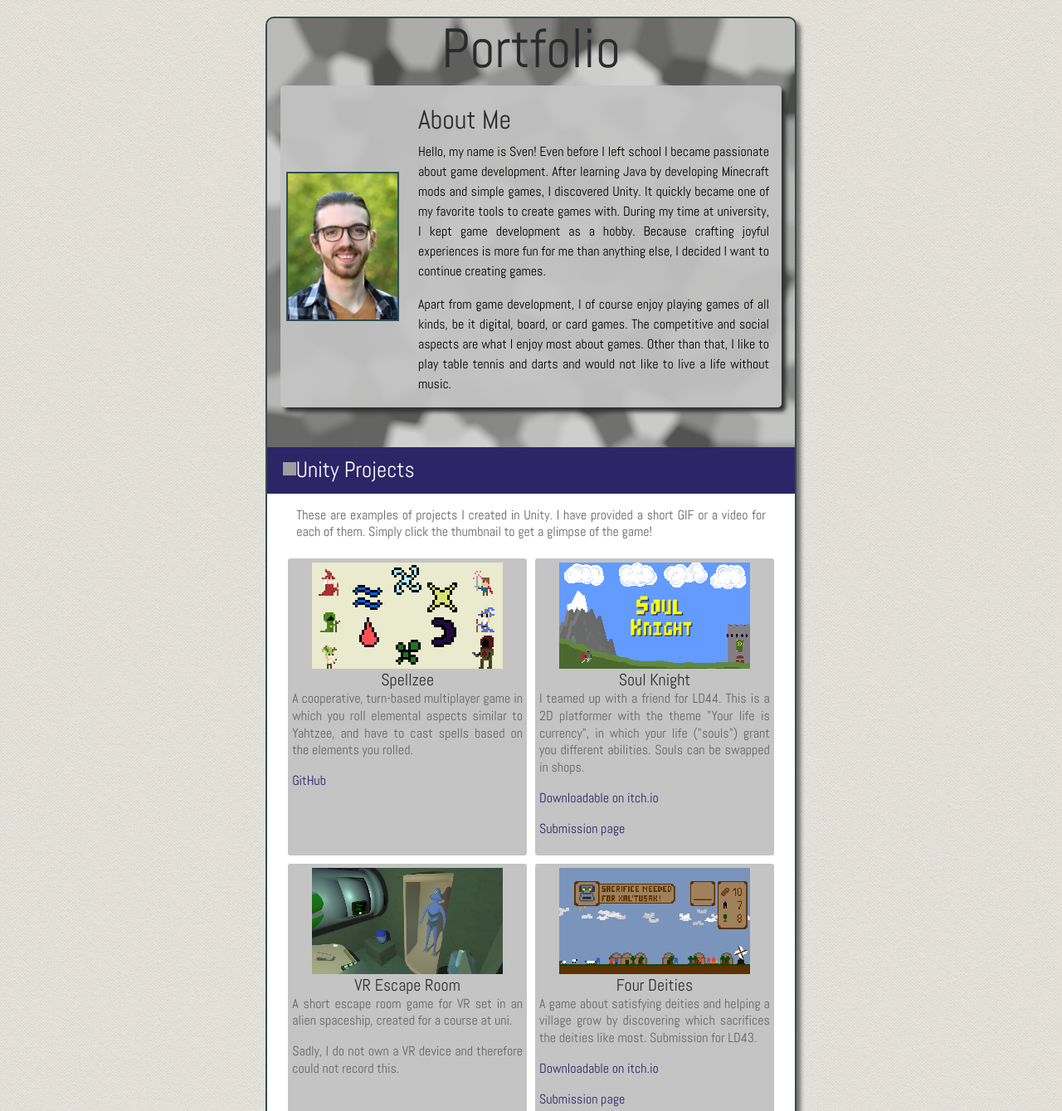
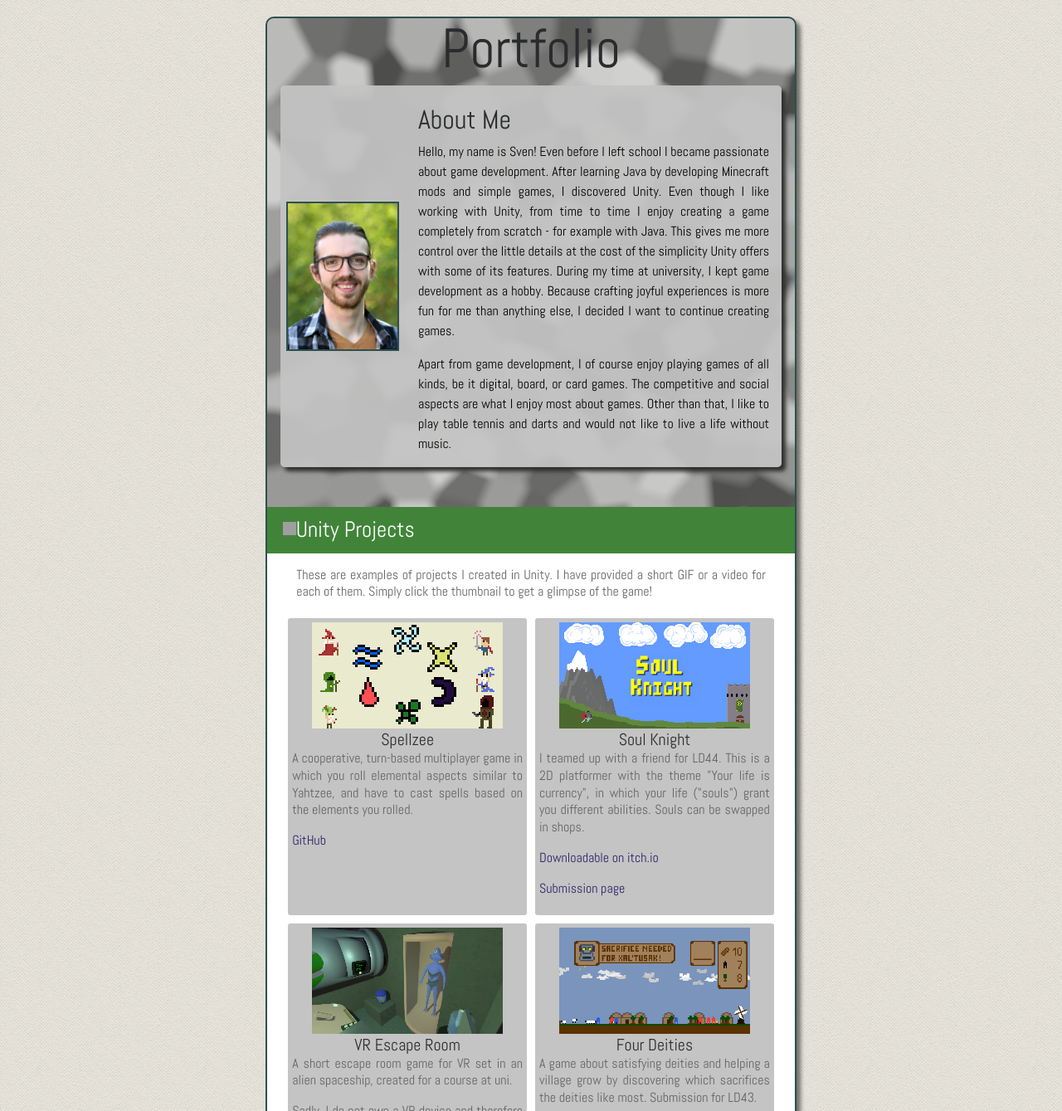
Before and after one commit to svwilke/svwilke.github.io, a plain HTML site: page index.html in a window 1280 px wide. Shown: the top 1339 px of the page at 83% size. Drawn offline with nearby package versions, Linux system fonts and the light colour scheme; grey boxes are pictures that could not be loaded.

Commit message:
Updated description and color, made accordion collapsible

```diff
--- a/index.html
+++ b/index.html
@@ -20,7 +20,7 @@
                         <div class="col">
                             <br />
                             <h2>About Me</h2>
-                            <p class="text">Hello, my name is Sven! Even before I left school I became passionate about game development. After learning Java by developing Minecraft mods and simple games, I discovered Unity. It quickly became one of my favorite tools to create games with. During my time at university, I kept game development as a hobby. Because crafting joyful experiences is more fun for me than anything else, I decided I want to continue creating games.</p>
+                            <p class="text">Hello, my name is Sven! Even before I left school I became passionate about game development. After learning Java by developing Minecraft mods and simple games, I discovered Unity. Even though I like working with Unity, from time to time I enjoy creating a game completely from scratch - for example with Java. This gives me more control over the little details at the cost of the simplicity Unity offers with some of its features. During my time at university, I kept game development as a hobby. Because crafting joyful experiences is more fun for me than anything else, I decided I want to continue creating games.</p>
                             <p class="text">Apart from game development, I of course enjoy playing games of all kinds, be it digital, board, or card games. The competitive and social aspects are what I enjoy most about games. Other than that, I like to play table tennis and darts and would not like to live a life without music.</p>
                         </div>
                     </div>
@@ -244,7 +244,8 @@
         <script>
             $( function() {
             $("#accordion").accordion({
-					heightStyle: "content"
+					heightStyle: "content",
+					collapsible: true
 				});
             });
         </script>
--- a/style.css
+++ b/style.css
@@ -89,7 +89,7 @@ h1 {
 }
 
 .ui-accordion-header {
-    background-color: #9485FF;
+    background-color: #59B34D;
     color: #444444;
     border-radius: 0;
     border: 0;
@@ -105,7 +105,7 @@ h1 {
 }
 
 .ui-accordion-header-active {
-    background-color: #2E2468;
+    background-color: #418439;
     color: #FFFFFF;
 }
 
```
